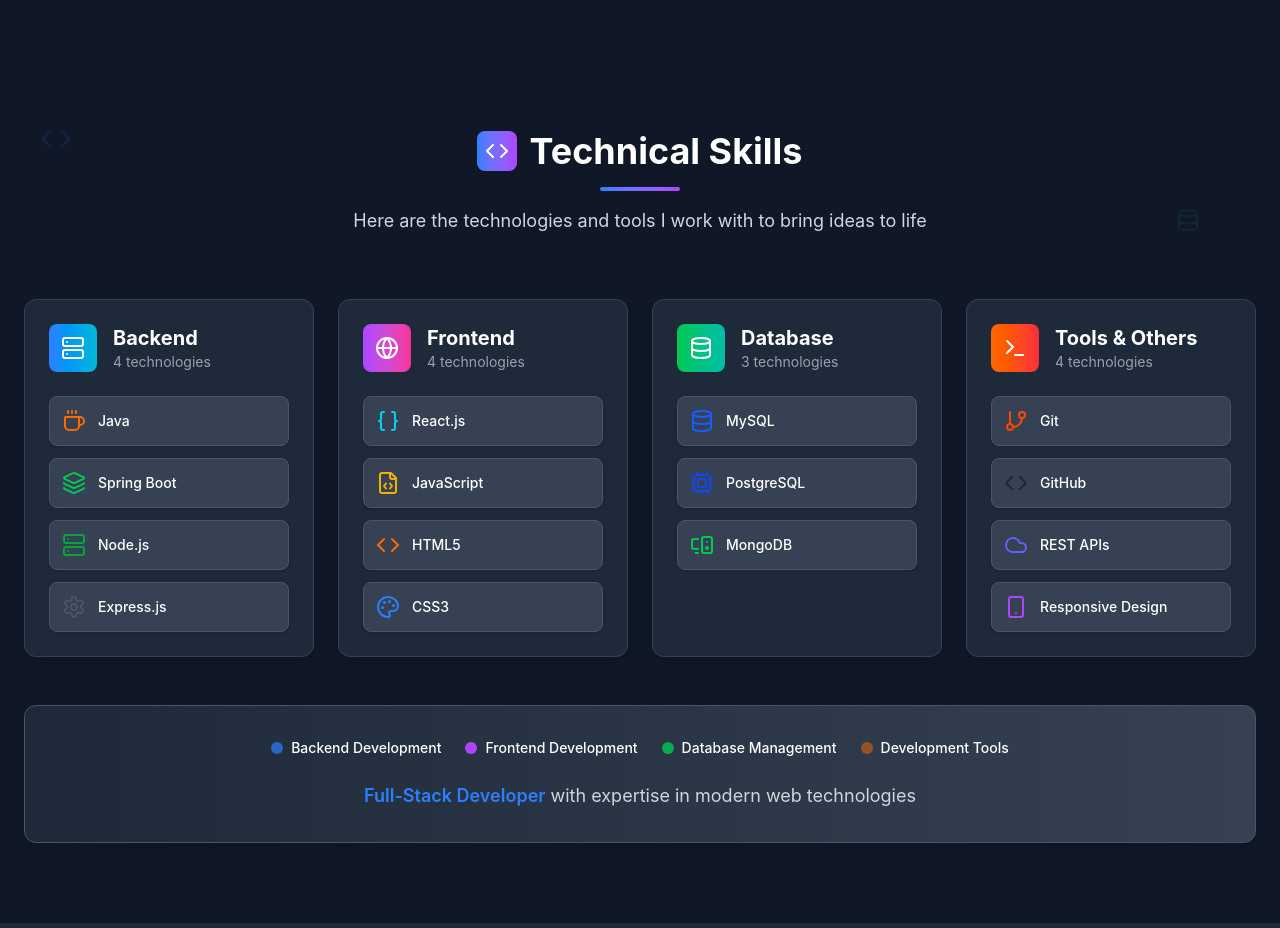
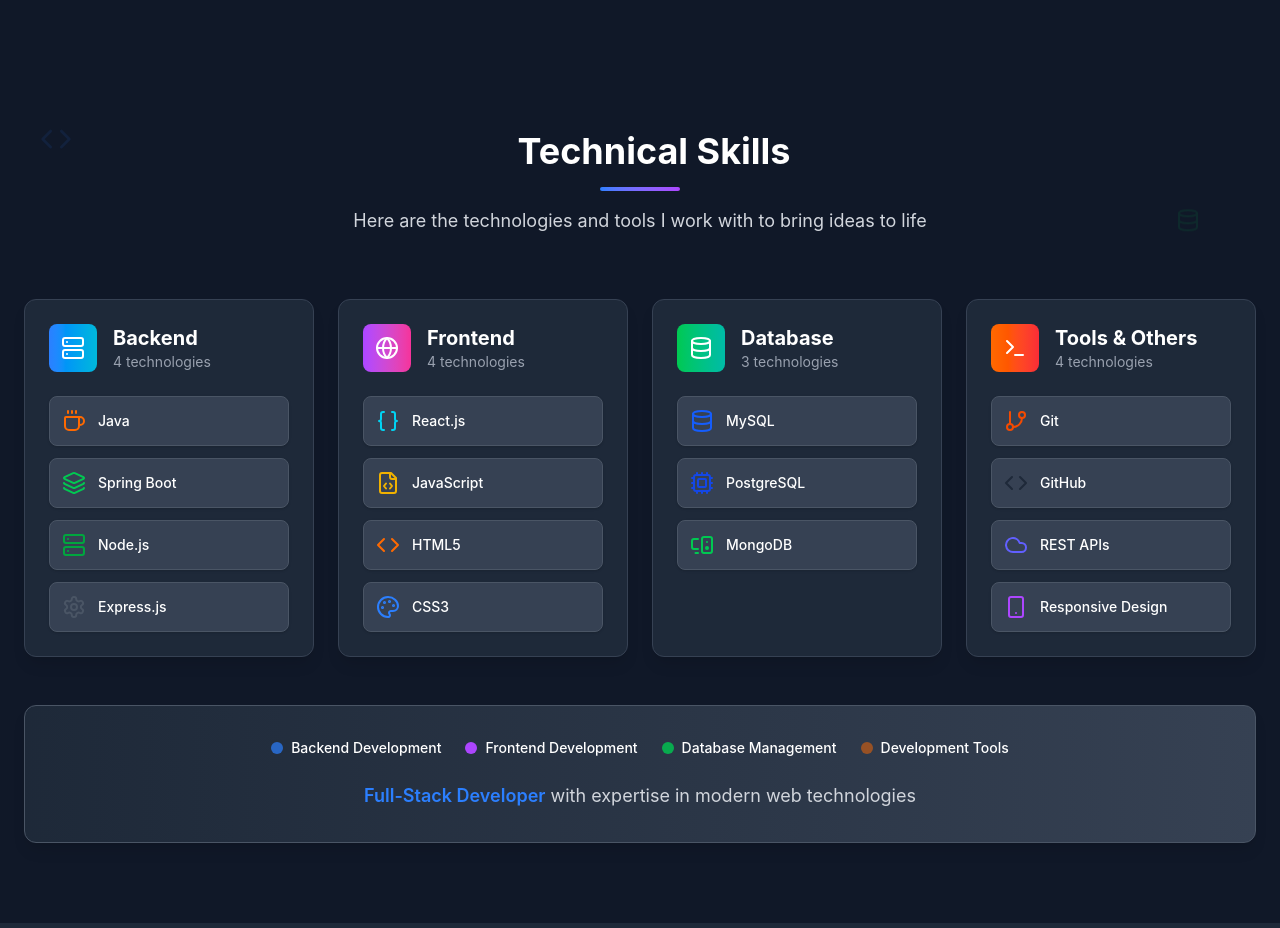
Before and after one commit to sumitmahankale/Portfolio, a React (Vite) app: page / in a window 1280 px wide. Shown: the part 3000-3928 px from the top of the page. Built offline with nearby package versions, Linux system fonts and the light colour scheme.

Commit message:
smaller changes in skill heading

```diff
--- a/src/Components/SkillSection.jsx
+++ b/src/Components/SkillSection.jsx
@@ -146,8 +146,8 @@
         {/* Section Header */}
         <div className="text-center mb-16">
           <div className="inline-flex items-center gap-3 mb-4">
-            <div className="p-2 bg-gradient-to-r from-blue-500 to-purple-500 rounded-lg">
-              <Code className="w-6 h-6 text-white" />
+            <div className="p-2 bg-gradient-to-r ">
+
             </div>
             <h2 className="text-4xl font-bold">Technical Skills</h2>
           </div>
```
